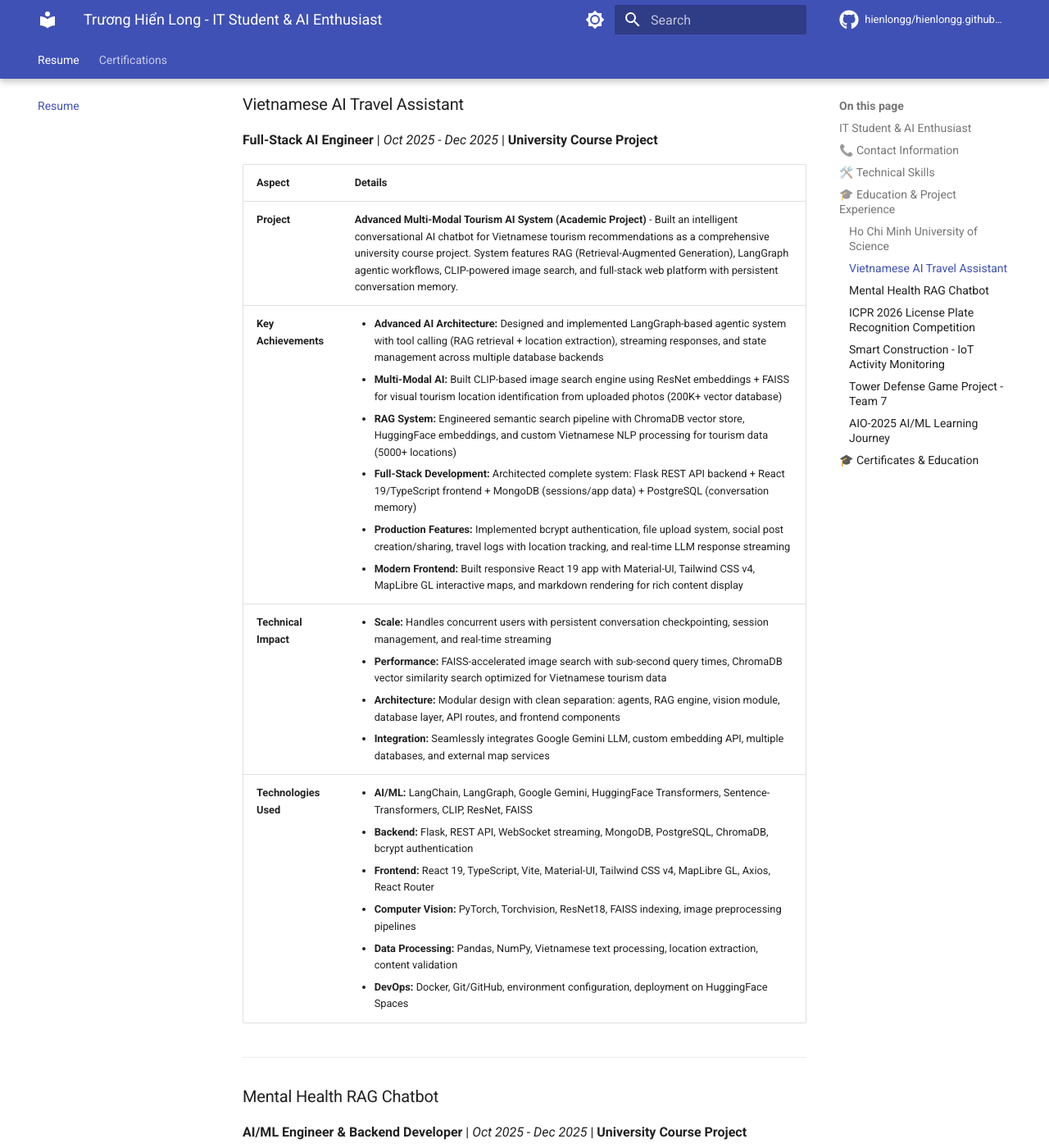
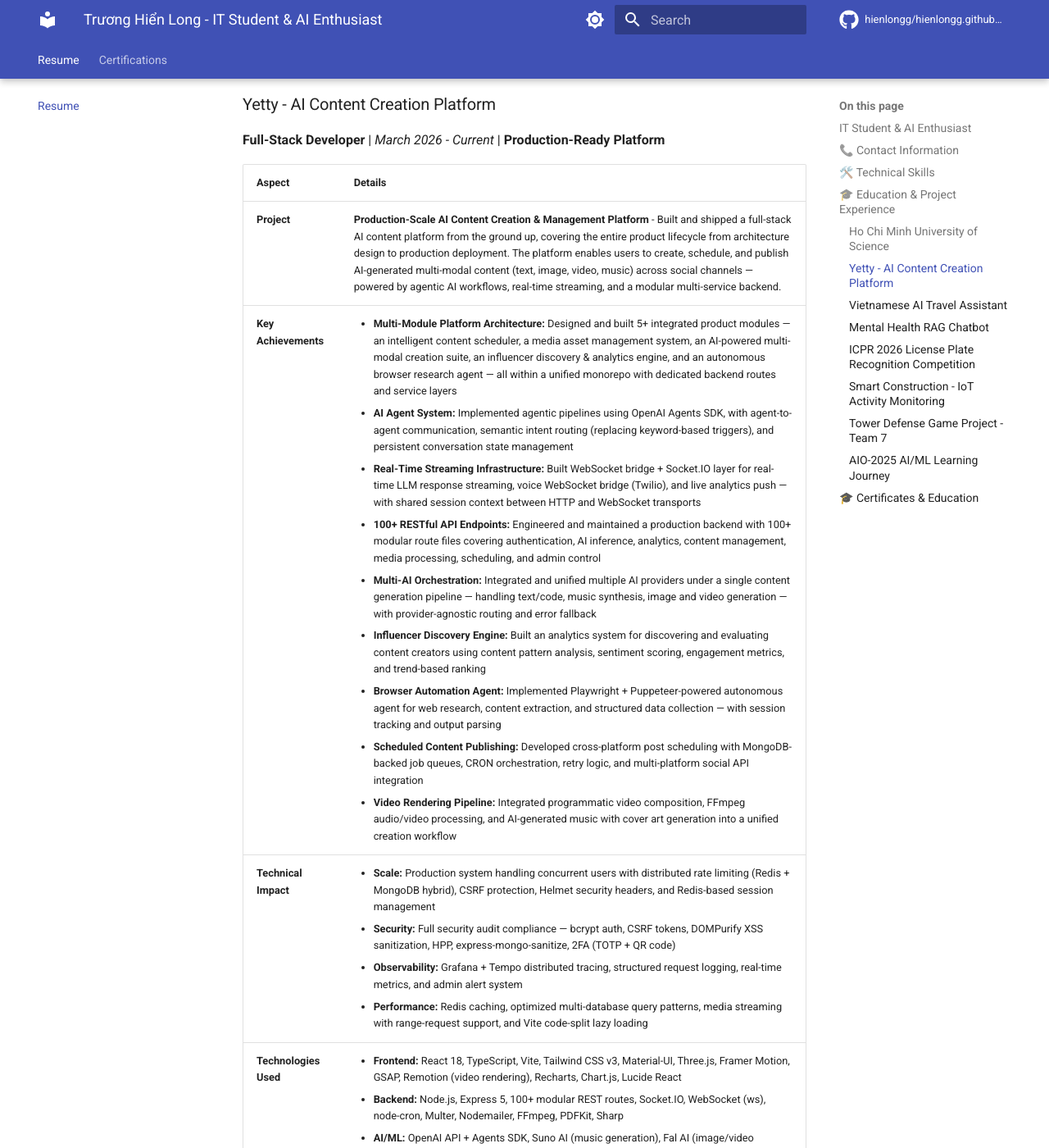
Before and after one commit to hienlongg/hienlongg.github.io, an MkDocs documentation site: the page built from docs/index.md, in a window 1280 px wide and 1400 px high, scrolled down 2997 px. Shown: the whole window at 82% size. Built offline with MkDocs 1.6.1 and Material for MkDocs 9.7.7, drawn with Linux system fonts in a browser that asks for light colours; comment, search, counter and statistics services are not loaded; some of the changed text lies outside the part shown.

Commit message:
Add Yetty - AI Content Creation Platform to portfolio
- Position as first production project (March 2026 - Current)
- Full-stack role: frontend, backend, AI integration, DevOps
- Market-focused highlights: AI agents, real-time streaming, 100+ APIs
- Multi-AI orchestration (OpenAI, Suno, Fal AI)
- Production architecture: WebSockets, Docker, Grafana+Tempo observability
- 5+ integrated product modules with dedicated services
- No mention of internal product domains

Co-Authored-By: Claude Haiku 4.5 <noreply@anthropic.com>

```diff
--- a/docs/index.md
+++ b/docs/index.md
@@ -176,6 +176,69 @@ What drives me is solving complex problems through elegant engineering—from ar
           <li>Team Collaboration and Project Management</li>
           <li>Research and Self-directed Learning</li>
           <li>Technical Documentation and Presentation</li>
+        </ul>
+      </td>
+    </tr>
+  </tbody>
+</table>
+
+---
+
+### Yetty - AI Content Creation Platform
+
+**Full-Stack Developer** | _March 2026 - Current_ | **Production-Ready Platform**
+
+<table>
+  <thead>
+    <tr>
+      <th><strong>Aspect</strong></th>
+      <th><strong>Details</strong></th>
+    </tr>
+  </thead>
+  <tbody>
+    <tr>
+      <td><strong>Project</strong></td>
+      <td>
+        <strong>Production-Scale AI Content Creation & Management Platform</strong> - Built and shipped a full-stack AI content platform from the ground up, covering the entire product lifecycle from architecture design to production deployment. The platform enables users to create, schedule, and publish AI-generated multi-modal content (text, image, video, music) across social channels — powered by agentic AI workflows, real-time streaming, and a modular multi-service backend.
+      </td>
+    </tr>
+    <tr>
+      <td><strong>Key Achievements</strong></td>
+      <td>
+        <ul>
+          <li><strong>Multi-Module Platform Architecture:</strong> Designed and built 5+ integrated product modules — an intelligent content scheduler, a media asset management system, an AI-powered multi-modal creation suite, an influencer discovery & analytics engine, and an autonomous browser research agent — all within a unified monorepo with dedicated backend routes and service layers</li>
+          <li><strong>AI Agent System:</strong> Implemented agentic pipelines using OpenAI Agents SDK, with agent-to-agent communication, semantic intent routing (replacing keyword-based triggers), and persistent conversation state management</li>
+          <li><strong>Real-Time Streaming Infrastructure:</strong> Built WebSocket bridge + Socket.IO layer for real-time LLM response streaming, voice WebSocket bridge (Twilio), and live analytics push — with shared session context between HTTP and WebSocket transports</li>
+          <li><strong>100+ RESTful API Endpoints:</strong> Engineered and maintained a production backend with 100+ modular route files covering authentication, AI inference, analytics, content management, media processing, scheduling, and admin control</li>
+          <li><strong>Multi-AI Orchestration:</strong> Integrated and unified multiple AI providers under a single content generation pipeline — handling text/code, music synthesis, image and video generation — with provider-agnostic routing and error fallback</li>
+          <li><strong>Influencer Discovery Engine:</strong> Built an analytics system for discovering and evaluating content creators using content pattern analysis, sentiment scoring, engagement metrics, and trend-based ranking</li>
+          <li><strong>Browser Automation Agent:</strong> Implemented Playwright + Puppeteer-powered autonomous agent for web research, content extraction, and structured data collection — with session tracking and output parsing</li>
+          <li><strong>Scheduled Content Publishing:</strong> Developed cross-platform post scheduling with MongoDB-backed job queues, CRON orchestration, retry logic, and multi-platform social API integration</li>
+          <li><strong>Video Rendering Pipeline:</strong> Integrated programmatic video composition, FFmpeg audio/video processing, and AI-generated music with cover art generation into a unified creation workflow</li>
+        </ul>
+      </td>
+    </tr>
+    <tr>
+      <td><strong>Technical Impact</strong></td>
+      <td>
+        <ul>
+          <li><strong>Scale:</strong> Production system handling concurrent users with distributed rate limiting (Redis + MongoDB hybrid), CSRF protection, Helmet security headers, and Redis-based session management</li>
+          <li><strong>Security:</strong> Full security audit compliance — bcrypt auth, CSRF tokens, DOMPurify XSS sanitization, HPP, express-mongo-sanitize, 2FA (TOTP + QR code)</li>
+          <li><strong>Observability:</strong> Grafana + Tempo distributed tracing, structured request logging, real-time metrics, and admin alert system</li>
+          <li><strong>Performance:</strong> Redis caching, optimized multi-database query patterns, media streaming with range-request support, and Vite code-split lazy loading</li>
+        </ul>
+      </td>
+    </tr>
+    <tr>
+      <td><strong>Technologies Used</strong></td>
+      <td>
+        <ul>
+          <li><strong>Frontend:</strong> React 18, TypeScript, Vite, Tailwind CSS v3, Material-UI, Three.js, Framer Motion, GSAP, Remotion (video rendering), Recharts, Chart.js, Lucide React</li>
+          <li><strong>Backend:</strong> Node.js, Express 5, 100+ modular REST routes, Socket.IO, WebSocket (ws), node-cron, Multer, Nodemailer, FFmpeg, PDFKit, Sharp</li>
+          <li><strong>AI/ML:</strong> OpenAI API + Agents SDK, Suno AI (music generation), Fal AI (image/video generation), AIML API, Ayrshare (social publishing), Playwright + Puppeteer (browser agent)</li>
+          <li><strong>Databases:</strong> MongoDB (Mongoose), PostgreSQL, Supabase, Redis (ioredis), ChromaDB (vector search)</li>
+          <li><strong>DevOps & Observability:</strong> Docker, Render, GitHub CI, Grafana, Tempo distributed tracing, structured logging</li>
+          <li><strong>Security:</strong> Helmet, csurf, bcrypt, express-rate-limit, rate-limit-redis, HPP, express-mongo-sanitize, DOMPurify, OTPLIB (2FA/TOTP)</li>
         </ul>
       </td>
     </tr>
```
